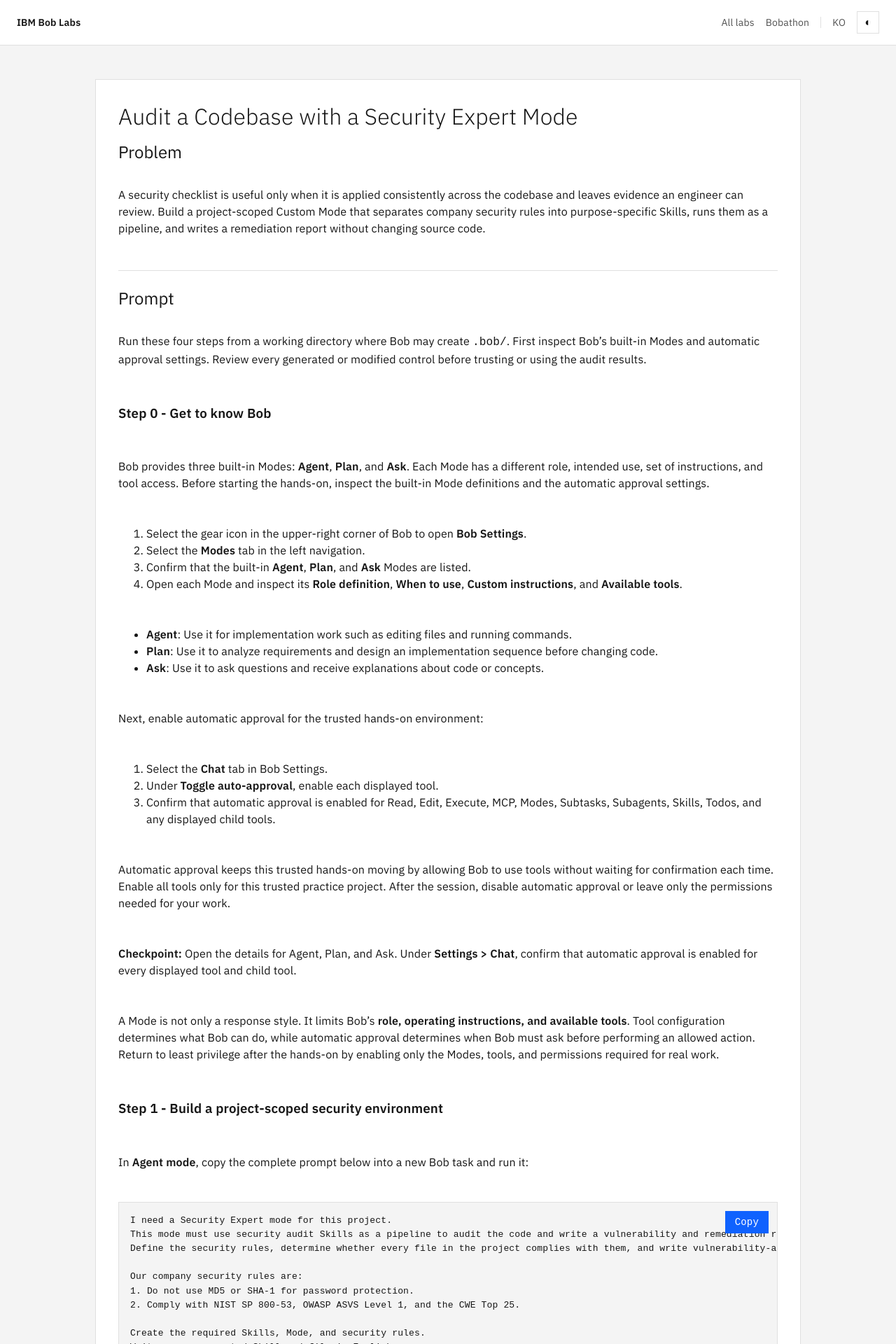
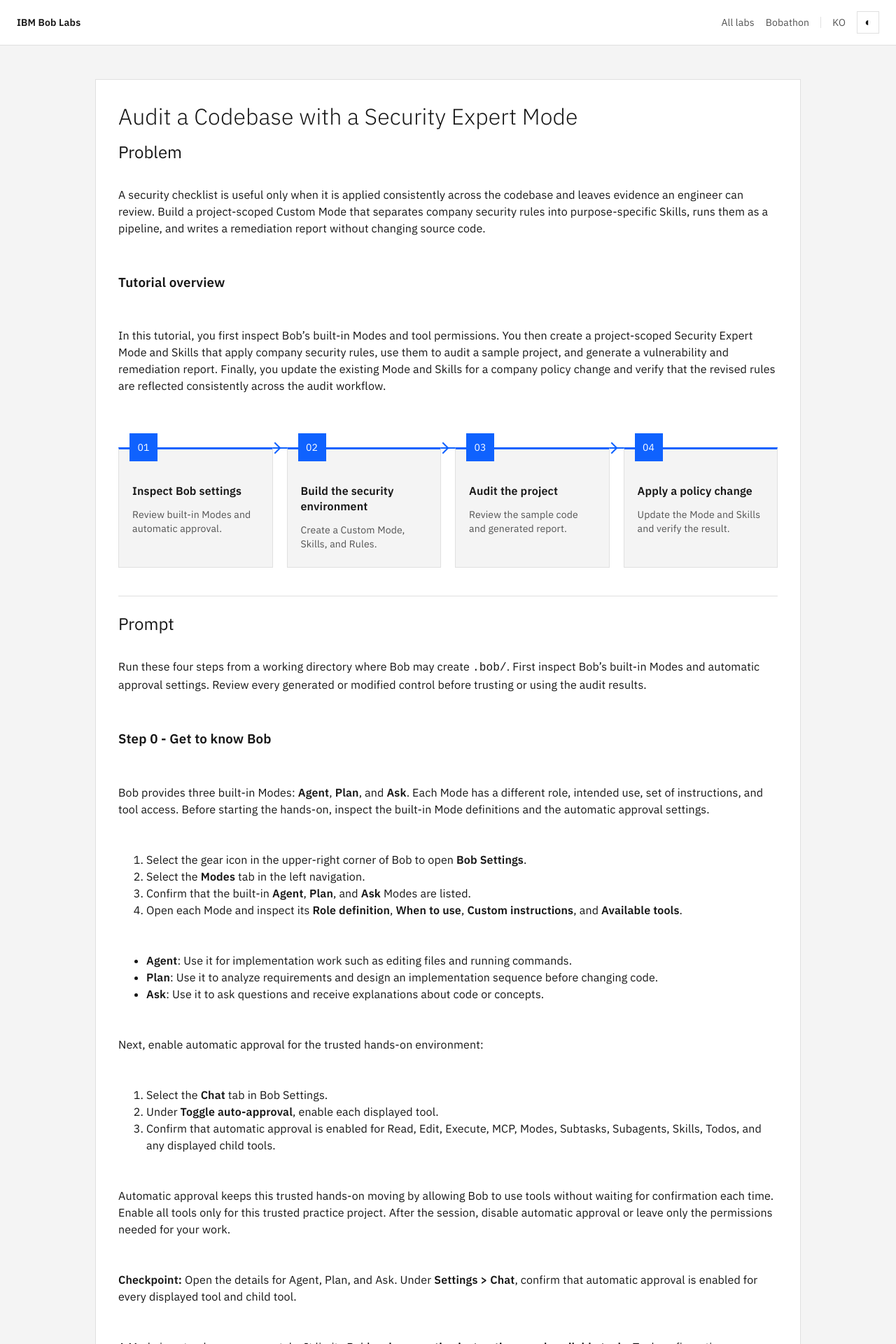
Before and after one commit to ce-aie-labs/bob-labs, a Jekyll site: the page built from _labs_en/bob-features/security-expert-mode.md, in a window 1280 px wide. Shown: the top 1920 px of the page at 70% size. Built offline with Jekyll 4.4.1, drawn with Linux system fonts in a browser that asks for light colours.

Commit message:
Add pipeline flow

```diff
--- a/_labs_en/bob-features/security-expert-mode.md
+++ b/_labs_en/bob-features/security-expert-mode.md
@@ -12,6 +12,33 @@
 ## Problem
 
 A security checklist is useful only when it is applied consistently across the codebase and leaves evidence an engineer can review. Build a project-scoped Custom Mode that separates company security rules into purpose-specific Skills, runs them as a pipeline, and writes a remediation report without changing source code.
+
+### Tutorial overview
+
+In this tutorial, you first inspect Bob's built-in Modes and tool permissions. You then create a project-scoped Security Expert Mode and Skills that apply company security rules, use them to audit a sample project, and generate a vulnerability and remediation report. Finally, you update the existing Mode and Skills for a company policy change and verify that the revised rules are reflected consistently across the audit workflow.
+
+<div class="tutorial-flow" role="list" aria-label="Tutorial steps">
+  <div class="tutorial-flow__step" role="listitem">
+    <span class="tutorial-flow__number">01</span>
+    <strong>Inspect Bob settings</strong>
+    <span>Review built-in Modes and automatic approval.</span>
+  </div>
+  <div class="tutorial-flow__step" role="listitem">
+    <span class="tutorial-flow__number">02</span>
+    <strong>Build the security environment</strong>
+    <span>Create a Custom Mode, Skills, and Rules.</span>
+  </div>
+  <div class="tutorial-flow__step" role="listitem">
+    <span class="tutorial-flow__number">03</span>
+    <strong>Audit the project</strong>
+    <span>Review the sample code and generated report.</span>
+  </div>
+  <div class="tutorial-flow__step" role="listitem">
+    <span class="tutorial-flow__number">04</span>
+    <strong>Apply a policy change</strong>
+    <span>Update the Mode and Skills and verify the result.</span>
+  </div>
+</div>
 
 ## Prompt
 
--- a/assets/css/style.css
+++ b/assets/css/style.css
@@ -408,6 +408,131 @@
   height: auto;
 }
 
+.tutorial-flow {
+  position: relative;
+  display: grid;
+  grid-template-columns: repeat(4, minmax(0, 1fr));
+  gap: 20px;
+  margin: 24px 0 8px;
+}
+
+.tutorial-flow::before {
+  content: "";
+  position: absolute;
+  top: 20px;
+  left: 20px;
+  right: 20px;
+  height: 2px;
+  background: var(--primary);
+}
+
+.tutorial-flow__step {
+  position: relative;
+  min-width: 0;
+  min-height: 184px;
+  padding: 72px 20px 24px;
+}
+
+.tutorial-flow__step::before {
+  content: "";
+  position: absolute;
+  inset: 20px 0 0;
+  z-index: 0;
+  background: var(--surface-1);
+  border: 1px solid var(--hairline);
+  border-top: 3px solid var(--primary);
+}
+
+.tutorial-flow__step:not(:last-child)::after {
+  content: "";
+  position: absolute;
+  top: 15px;
+  right: -9px;
+  z-index: 2;
+  width: 10px;
+  height: 10px;
+  border-top: 2px solid var(--primary);
+  border-right: 2px solid var(--primary);
+  transform: rotate(45deg);
+}
+
+.tutorial-flow__number {
+  position: absolute;
+  top: 0;
+  left: 16px;
+  z-index: 2;
+  display: grid;
+  place-items: center;
+  width: 40px;
+  height: 40px;
+  background: var(--primary);
+  color: var(--on-primary);
+  font-size: 14px;
+  line-height: 1;
+  font-variant-numeric: tabular-nums;
+}
+
+.tutorial-flow__step strong,
+.tutorial-flow__step > span:last-child {
+  position: relative;
+  z-index: 1;
+  display: block;
+}
+
+.tutorial-flow__step strong {
+  margin-bottom: 12px;
+  font-size: 16px;
+  font-weight: 600;
+  line-height: 1.35;
+}
+
+.tutorial-flow__step > span:last-child {
+  color: var(--ink-muted);
+  font-size: 14px;
+  line-height: 1.45;
+}
+
+@media (max-width: 760px) {
+  .tutorial-flow {
+    grid-template-columns: 1fr;
+    gap: 16px;
+    margin-left: 4px;
+  }
+
+  .tutorial-flow::before {
+    top: 20px;
+    bottom: 20px;
+    left: 20px;
+    right: auto;
+    width: 2px;
+    height: auto;
+  }
+
+  .tutorial-flow__step {
+    min-height: 112px;
+    padding: 24px 20px 24px 76px;
+  }
+
+  .tutorial-flow__step::before {
+    inset: 0 0 0 20px;
+    border-top: 1px solid var(--hairline);
+    border-left: 3px solid var(--primary);
+  }
+
+  .tutorial-flow__step:not(:last-child)::after {
+    top: auto;
+    right: auto;
+    bottom: -10px;
+    left: 15px;
+    transform: rotate(135deg);
+  }
+
+  .tutorial-flow__number {
+    top: 16px;
+    left: 0;
+  }
+}
+
 .lab-detail pre {
   position: relative;
   background: var(--surface-1);
```
Also changed, not shown: _labs_ko/bob-features/security-expert-mode.md (+27 -0 lines).
